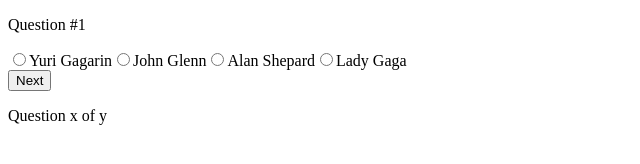
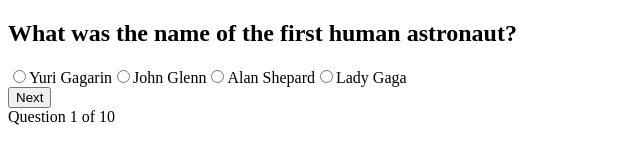
Before and after one commit to cyberpunk1971/Quiz-App, a plain HTML site: page Quiz App/test.html in a window 1280 px wide. Both pictures are taken after a click on the button "Begin". Shown: the whole page, without its empty margins (0-640 px from the left). Drawn offline with nearby package versions, Linux system fonts and the light colour scheme.

Commit message:
Add files via upload
Quiz now cycles through questions with count displaying.

```diff
--- a/Quiz App/javascript/index.js
+++ b/Quiz App/javascript/index.js
@@ -53,147 +53,250 @@ number: 4
 
   {
      'question':'In what year did the first human orbit the earth?',
-          'answer': {
-            '1': 1975,
-            '2': 1961,
-            '3': 1969,
-            '4': 1989
+          'answer':  [
+      {
+      value: 1975,
+      number: 1
       },
-          'number': 2,
+      { value: 1961,
+      number: 2
+      },
+      { value:1969,
+      number: 3
+      },
+      { value:1989,
+      number: 4
+      },
+      ],
+              'questionNumber': 2,
               'correctAnswer': 2
             },
 
+
+
       {
         'question':'What was the name of America\'s first manned space program?',
-          'answer': {
-            '1': 'Gemini',
-            '2': 'Apollo',
-            '3': 'Mercury',
-            '4': 'Odin'
+          'answer': [
+      {
+      value: 'Gemini',
+      number: 1
       },
-          'number': 3,
+      { value: 'Apollo',
+      number: 2
+      },
+      { value: 'Mercury',
+      number: 3
+      },
+      { value: 'Odin',
+      number: 4
+      },
+      ],
+              'questionNumber': 3,
               'correctAnswer': 3
             },
 
       {
         'question': ' In what year did Man first land on the moon?',
-          'answer': {
-            '1': 1972,
-            '2': 1973,
-            '3': 1969,
-            '4': 1944
+          'answer': [
+      {
+      value: '1972',
+      number: 1
       },
-          'number': 4,
+      { value: '1973',
+      number: 2
+      },
+      { value: '1969',
+      number: 3
+      },
+      { value: '1944',
+      number: 4
+      },
+      ],
+              'questionNumber': 4,
               'correctAnswer': 3
             },
 
       {
         'question': 'Who said, "One small step for Man, one giant leap for Mankind"?',
-          'answer': {
-            '1': 'John Glenn',
-            '2': 'Gus Grissom',
-            '3': 'Neil Armstrong',
-            '4': 'Scooby Doo'
+          'answer':[
+      {
+      value: 'John Glenn',
+      number: 1
       },
-          'number': 5,
+      { value: 'Gus Grissom',
+      number: 2
+      },
+      { value: 'Neil Armstrong',
+      number: 3
+      },
+      { value: 'Scooby Doo',
+      number: 4
+      },
+      ],
+              'questionNumber': 5,
               'correctAnswer': 3
             },
 
       {
         'question': 'Who was the first Man to step onto the moon\'s surface?',
-          'answer': {
-            '1': 'Neil Armstrong',
-            '2': 'Vladimir Putin',
-            '3': 'John Glenn',
-            '4': 'Yuri Gagarin'
+          'answer':[
+      {
+      value: 'Neil Armstrong',
+      number: 1
       },
-          'number': 6,
+      { value: 'Vladimir Putin',
+      number: 2
+      },
+      { value: 'John Glenn',
+      number: 3
+      },
+      { value: 'Yuri Gagarin',
+      number: 4
+      },
+      ],
+              'questionNumber': 6,
               'correctAnswer': 1
             },
 
       {
         'question': 'Who was the first female astronaut?',
-          'answer': {
-            '1': 'Sally Ride',
-            '2': 'Valentina Tereshkova',
-            '3': 'Jane Smith',
-            '4': 'Lady Gaga'
+          'answer': [
+      {
+      value: 'Sally Ride',
+      number: 1
       },
-          'number': 7,
+      { value: 'Valentina Tereshkova',
+      number: 2
+      },
+      { value: 'Jane Smith',
+      number: 3
+      },
+      { value: 'Lady Gaga',
+      number: 4
+      },
+      ],
+              'questionNumber': 7,
               'correctAnswer': 2
             },
 
       {
         'question': 'Who was the first mom to travel to space?',
-          'answer': {
-            '1': 'Valentina Tereshkova',
-            '2': 'Sally Ride',
-            '3': 'Anna Fisher',
-            '4': 'Lady Gaga'
+          'answer': [
+      {
+      value: 'Valentina Tereshkova',
+      number: 1
       },
-          'number': 8,
+      { value: 'Sally Ride',
+      number: 2
+      },
+      { value: 'Anna Fisher',
+      number: 3
+      },
+      { value: 'Lady Gaga',
+      number: 4
+      },
+      ],
+              'questionNumber': 8,
               'correctAnswer': 3
             },
 
       {
         'question': 'What was the name of the first spacecraft on Mars?',
-          'answer': {
-              '1': 'Mars 3',
-              '2': 'Viking 1',
-              '3': 'Good Luck 1',
-              '4': 'Good Bye 1'
+          'answer': [
+      {
+      value: 'Mars 3',
+      number: 1
       },
-          'number': 9,
+      { value: 'Viking 1',
+      number: 2
+      },
+      { value: 'Good Luck 1',
+      number: 3
+      },
+      { value: 'Good Bye 1',
+      number: 4
+      },
+      ],
+              'questionNumber': 9,
               'correctAnswer': 1
             },
 
       {
         'question': 'In what year did the first Mars landing occur?',
-          'answer': {
-            '1': '1975',
-            '2': '1966',
-            '3': '1969',
-            '4': '1971'
+          'answer': [
+      {
+      value: 1975,
+      number: 1
       },
-          'number': 10,
-          'correctAnswer': 4
-      }
+      { value: 1966,
+      number: 2
+      },
+      { value: 1969,
+      number: 3
+      },
+      { value: 1971,
+      number: 4
+      },
+      ],
+              'questionNumber': 10,
+              'correctAnswer': 1
+            },
     ]
-    //place loop for questions here, increment int as var see https://www.freecodecamp.org/challenges/increment-a-number-with-javascript
+    //place loop for questions here, increment int as var see
+
     $(function() {
       $('#start').on('click', function() {
         $('.container').hide(1000);
+        $(' #count ').html(pageNumber);
           $('#quiz').show(function() {
           showQuestion(0);
         });
-
       });
     });
 
 
+
+
+  var pageNumber = 1;
+    $(function() {
+      $('.js-next').on('click', function(event) {
+        event.preventDefault();
+        showQuestion(pageNumber);
+        pageNumber++;
+        $(' #count ').html(pageNumber);
+       //code for question number here
+      });
+    });
+      //write function to tell quiz it's over
+      //need to score answer, keep score,
+      //disable next button on each question until is answered
+
+
+    //
+    //
     function showQuestion(number) {
-      $('.js-question').html(theQuestionsAndAnswers[number].question);
       generateAnswersHTML(theQuestionsAndAnswers[number].answer);
-
+      generateQuestionHTML(theQuestionsAndAnswers[number].question);
     };
 
-    function generateQuestionHTML(question, answers) {
-      //code here is similar to generateAnswersHTML
+
+    function generateQuestionHTML(question) {
+      var  questionNumber = '<h2>' + question + '</h2>'
+      $('.js-question').html(questionNumber);
     };
 
+
     function generateAnswersHTML(answers) {
-      // console.dir(answers);
       var answerList = '';
       for(i = 0; i < answers.length; i++) {
         let item = answers[i];
-        // console.log(item);
         answerList += '<input type="radio" name="q-one" value="' + item.number + '">' + item.value + '';
+        };
+      $('.js-answer').html(answerList);
+    };
 
 
-      };
-      $('.js-question').html(answerList);
-    };
-
+    // generateAnswersHTML();
     // function handleQuiz() {
       // showQuestion();
     //   generateQuestionHTML();
--- a/Quiz App/test.html
+++ b/Quiz App/test.html
@@ -13,11 +13,13 @@
     </div>
   <div id="quiz">
     <form>
-      <p id="question">Question #1</p>
       <div class="js-question"></div>
+      <div class="js-answer"></div>
+
 
       <button class="js-next">Next</button>
-      <p class="js-count">Question x of y</p>
+
+      <div class="js-count">Question <span id="count"> x </span> of 10</div>
     </form>
   </div>
 
```
Lines whose indentation alone changed are shown as unchanged.
